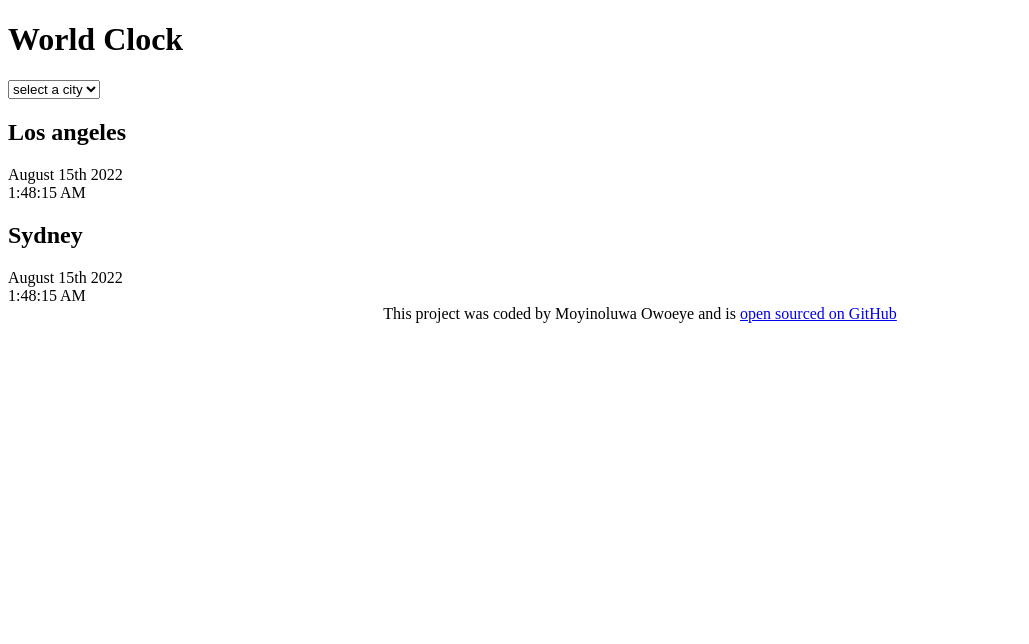
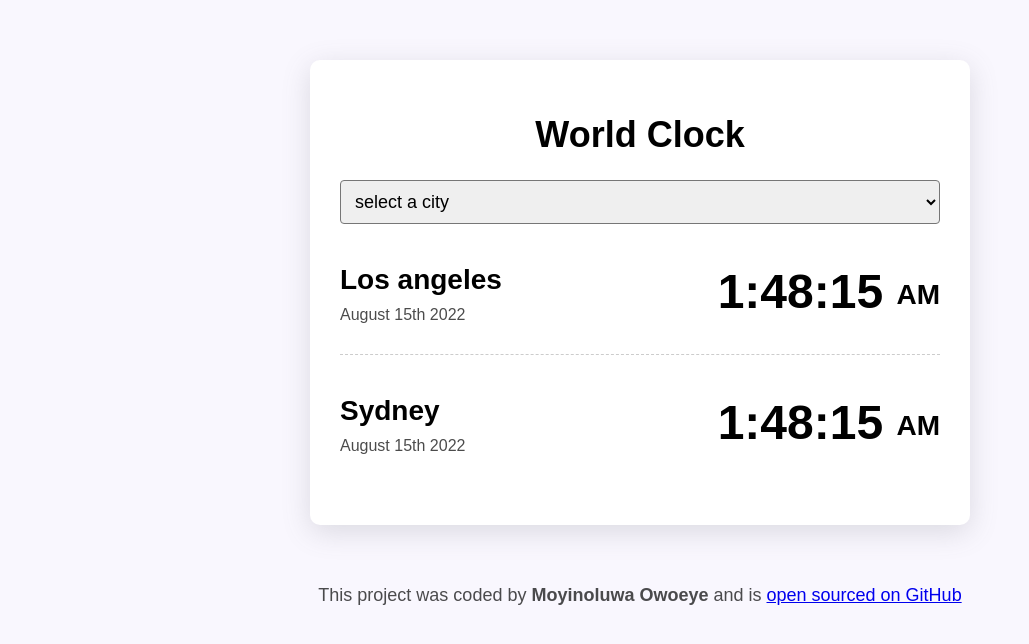
Before and after one commit to Moredebbs/world-clock, a plain HTML site: page index.html in a window 1280 px wide. Shown: the whole page, without its empty margins (0-1029 px from the left). Drawn offline with Linux system fonts and the light colour scheme.

Commit message:
styled the project with css

```diff
--- a/css/style.css
+++ b/css/style.css
@@ -1,5 +1,57 @@
 body {
+  background-color: #f9f7fe;
+  font-family: sans-serif;
+}
+h1 {
+  text-align: center;
+  font-family: sans-serif;
+  font-size: 36px;
+}
+h2 {
+  margin: 0 0 10px;
+  font-size: 28px;
+}
+select {
+  display: block;
+  width: 100%;
+  border-radius: 4px;
+  padding: 10px;
+  font-size: 18px;
+}
+
+.container {
+  max-width: 600px;
+  margin: 60px auto;
+  background-color: white;
+  padding: 30px;
+
+  box-shadow: rgba(100, 100, 111, 0.2) 0px 7px 29px 0px;
+  border-radius: 10px;
+}
+
+.city {
+  display: flex;
+  justify-content: space-between;
+  margin: 10px 0;
+  padding: 30px 0;
+  border-bottom: 1px dashed rgba(0, 0, 0, 0.2);
+}
+.city:last-child {
+  border: none;
+}
+.date {
+  opacity: 0.7;
+}
+.time {
+  font-size: 48px;
+  font-weight: bold;
+}
+.time small {
+  font-size: 28px;
+  vertical-align: middle;
 }
 footer {
   text-align: center;
+  font-size: 18px;
+  color: rgba(0, 0, 0, 0.7);
 }
--- a/index.html
+++ b/index.html
@@ -9,7 +9,6 @@
   <body>
     <div class="container">
       <h1>World Clock</h1>
-
       <select name="" id="">
         <option value="">select a city</option>
         <option value="">London</option>
@@ -17,18 +16,22 @@
         <option value="">Auckland</option>
       </select>
       <div class="city">
-        <h2>Los angeles</h2>
-        <div class="date">August 15th 2022</div>
-        <div class="time">1:48:15 AM</div>
+        <div>
+          <h2>Los angeles</h2>
+          <div class="date">August 15th 2022</div>
+        </div>
+        <div class="time">1:48:15 <small>AM</small></div>
       </div>
       <div class="city">
-        <h2>Sydney</h2>
-        <div class="date">August 15th 2022</div>
-        <div class="time">1:48:15 AM</div>
+        <div>
+          <h2>Sydney</h2>
+          <div class="date">August 15th 2022</div>
+        </div>
+        <div class="time">1:48:15 <small>AM</small></div>
       </div>
     </div>
     <footer>
-      This project was coded by Moyinoluwa Owoeye and is
+      This project was coded by <strong> Moyinoluwa Owoeye </strong> and is
       <a href="https://github.com/Moredebbs/world-clock" target="_blank">
         open sourced on GitHub</a
       >
```
